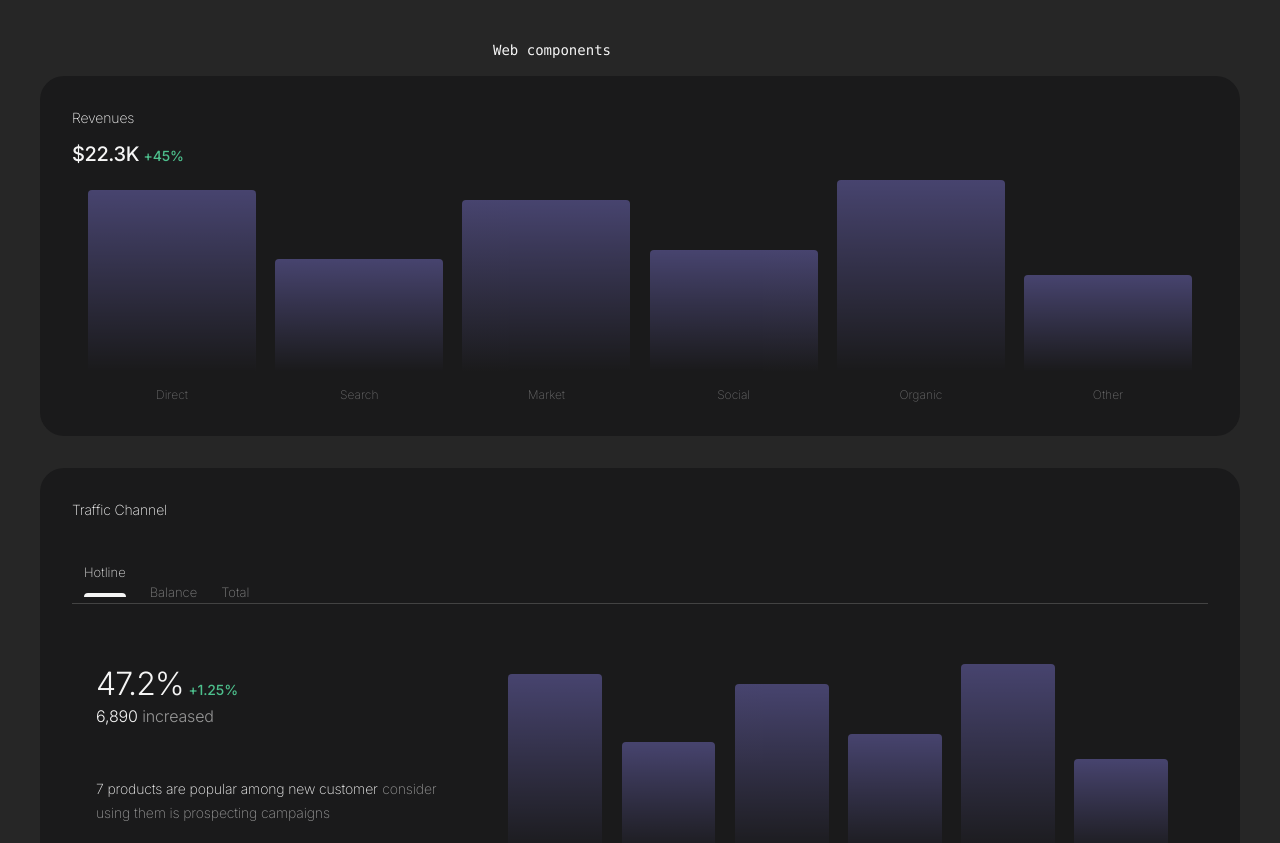
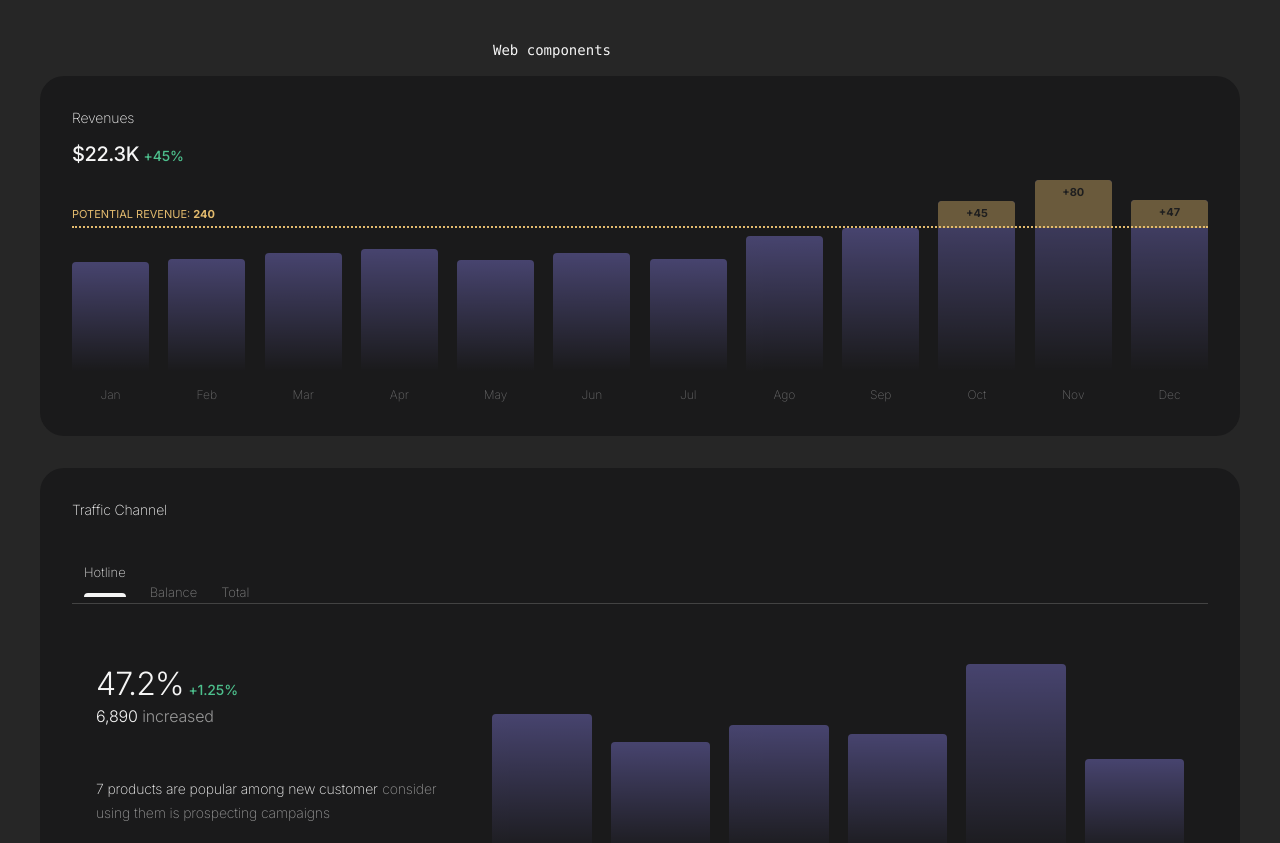
Before and after one commit to yersoncp/web-components, a Next.js app: page / in a window 1280 px wide. Shown: the top 843 px of the page. Built offline with nearby package versions, Linux system fonts and the light colour scheme.

Commit message:
create a block revenues component

```diff
--- a/src/app/globals.css
+++ b/src/app/globals.css
@@ -16,6 +16,7 @@
   --primary-400: #8b83ec;
 
   --success: #4dc08d;
+  --warning: #e3bb6e;
 
   --dark: #1a1a1b;
 }
--- a/src/app/page.tsx
+++ b/src/app/page.tsx
@@ -1,3 +1,4 @@
+import { Stack } from '@/components'
 import { BlockInsight, BlockRevenues, TrafficChannel } from '@/webui'
 import Image from 'next/image'
 
--- a/src/components/BarChart/BarChart.module.css
+++ b/src/components/BarChart/BarChart.module.css
@@ -2,8 +2,8 @@
   display: flex;
   gap: 1.2rem;
   align-items: flex-end;
-  padding: 0 1rem;
   margin-bottom: 2rem;
+  position: relative;
 }
 
 .bar {
@@ -40,3 +40,33 @@
   color: var(--gray-200);
   top: -1.2rem;
 }
+
+/* Accesorios */
+.levelLine {
+  position: absolute;
+  border-bottom: 2px dotted var(--warning);
+  color: var(--warning);
+  left: 0;
+  right: 0;
+  font-size: 11px;
+  padding: .25rem 0;
+  font-weight: normal;
+  text-transform: uppercase;
+}
+
+.levelBar {
+  border-radius: 4px 4px 0 0;
+  position: absolute;
+  top: 0;
+  left: 0;
+  right: 0;
+  font-weight: bold;
+  font-size: 11px;
+  transition: all .3s;
+  text-align: center;
+  padding: .25rem;
+  font-weight: bold;
+  transition: all .3s;
+  background: var(--warning);
+  color: var(--black-800);
+}
--- a/src/components/BarChart/BarChart.tsx
+++ b/src/components/BarChart/BarChart.tsx
@@ -2,18 +2,18 @@
 import React, { ReactNode, useState } from "react";
 import s from "./BarChart.module.css";
 
-const DATA = [
-  { id: 1, value: 445, label: "Direct" },
-  { id: 2, value: 277, label: "Search" },
-  { id: 3, value: 420, label: "Market" },
-  { id: 4, value: 297, label: "Social" },
-  { id: 6, value: 469, label: "Organic" },
-  { id: 5, value: 237, label: "Other" },
-]
+type BarChartProps = {
+  data: {
+    id: number;
+    value: number;
+    label: string;
+  }[];
+  level?: number;
+}
 
-const BarChart = () => {
-  const max = Math.max(...(DATA?.map(e => e.value)));
-  const width = Math.floor(100 / DATA.length);
+const BarChart = ({ data, level }: BarChartProps) => {
+  const max = Math.max(...(data?.map(e => e.value)));
+  const width = Math.floor(100 / data.length);
 
   const getBarSize = (value: number) => {
     return (value / max) * 12;
@@ -21,7 +21,7 @@ const BarChart = () => {
 
   return <>
     <div className={s.container}>
-      {DATA.map(d => (
+      {data.map(d => (
         <div
           key={d.id}
           className={s.bar}
@@ -30,10 +30,29 @@ const BarChart = () => {
             height: `${getBarSize(d.value)}rem`
           }}
         >
+          {level && (d.value - level) > 0 && (
+            <span className={s.levelBar} style={{ height: `${getBarSize(d.value - level)}rem`}}>
+              +{d.value - level}
+            </span>
+          )}
           <span className={s.value}>{d.value}</span>
           <span className={s.label}>{d.label}</span>
         </div>
       ))}
+
+      {level && (
+        <div
+          className={s.levelLine}
+          style={{
+            bottom: `${getBarSize(level)}rem`
+          }}
+        >
+          Potential revenue:
+          {" "}
+          <b>{level}</b>
+        </div>
+      )}
+
     </div>
   </>;
 }
--- a/src/webui/BlockRevenues/BlockRevenues.tsx
+++ b/src/webui/BlockRevenues/BlockRevenues.tsx
@@ -1,5 +1,21 @@
 import { BarChart, Card, Stack, Text } from "@/components";
-import s from "./BlockRevenues.module.css";
+
+const DATA = [
+  { id: 1, value: 183, label: "Jan" },
+  { id: 2, value: 189, label: "Feb" },
+  { id: 3, value: 199, label: "Mar" },
+  { id: 4, value: 205, label: "Apr" },
+  { id: 6, value: 187, label: "May" },
+  { id: 5, value: 199, label: "Jun" },
+  { id: 5, value: 189, label: "Jul" },
+  { id: 5, value: 227, label: "Ago" },
+  { id: 5, value: 240, label: "Sep" },
+  { id: 5, value: 285, label: "Oct" },
+  { id: 5, value: 320, label: "Nov" },
+  { id: 5, value: 287, label: "Dec" },
+]
+
+const LEVEL = 240
 
 const BlockRevenues = () => {
   return <>
@@ -11,7 +27,7 @@ const BlockRevenues = () => {
           {" "}
           <Text as="span" color="success" weight={500}>+45%</Text>
         </div>
-        <BarChart />
+        <BarChart data={DATA} level={LEVEL} />
       </Stack>
     </Card>
   </>
--- a/src/webui/TrafficChannel/TrafficChannel.tsx
+++ b/src/webui/TrafficChannel/TrafficChannel.tsx
@@ -1,6 +1,15 @@
-import React, { ReactNode } from 'react';
+import React from 'react';
 import s from "./TrafficChannel.module.css";
 import { BarChart, Card, Stack, Text } from '@/components';
+
+const DATA = [
+  { id: 1, value: 345, label: "Direct" },
+  { id: 2, value: 277, label: "Search" },
+  { id: 3, value: 320, label: "Market" },
+  { id: 4, value: 297, label: "Social" },
+  { id: 6, value: 469, label: "Organic" },
+  { id: 5, value: 237, label: "Other" },
+]
 
 const TrafficChannel = () => {
   return (
@@ -39,7 +48,7 @@ const TrafficChannel = () => {
           </div>
 
           <div style={{ width: "65%" }}>
-            <BarChart />
+            <BarChart data={DATA} />
           </div>
 
         </Stack>
```
